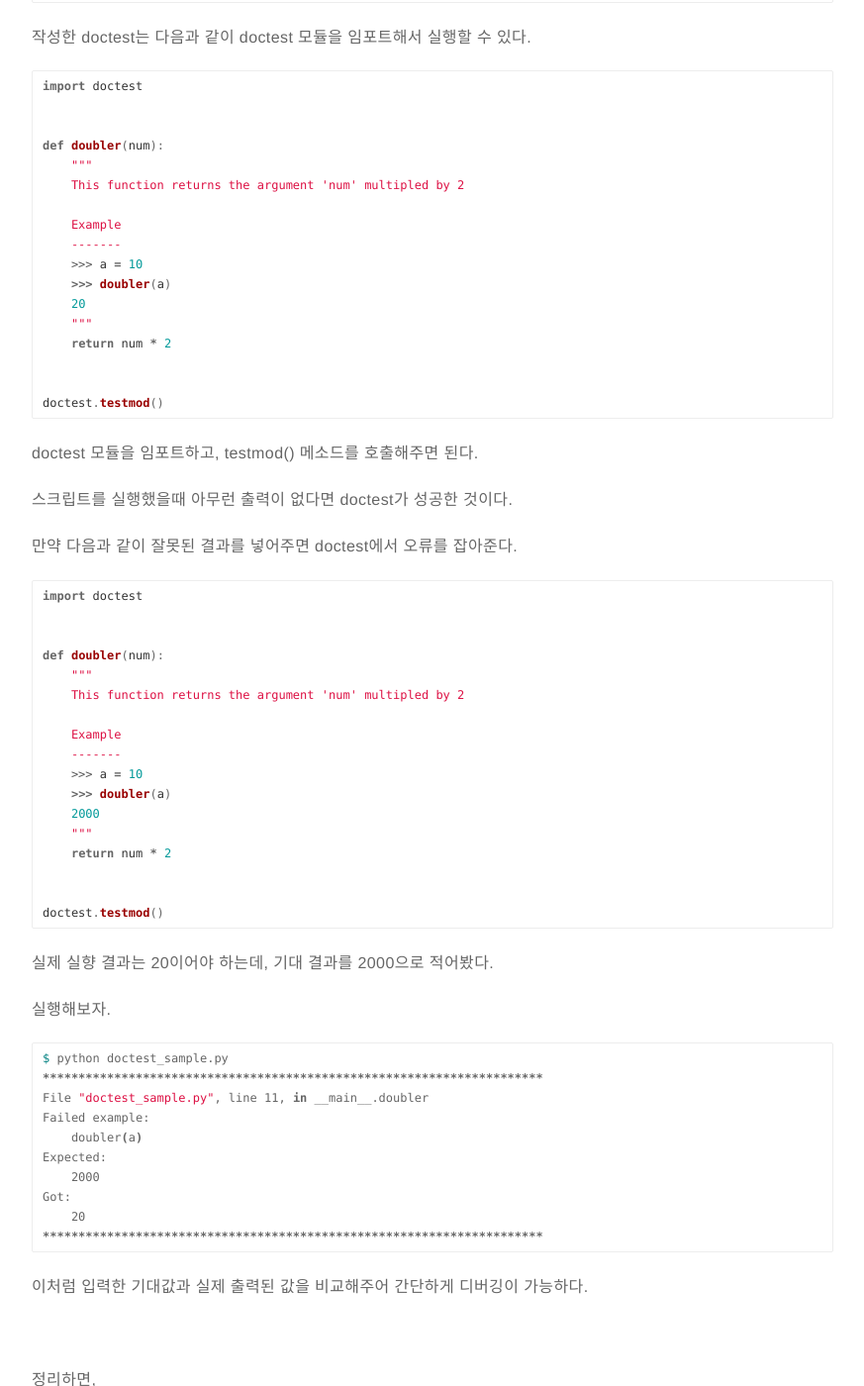
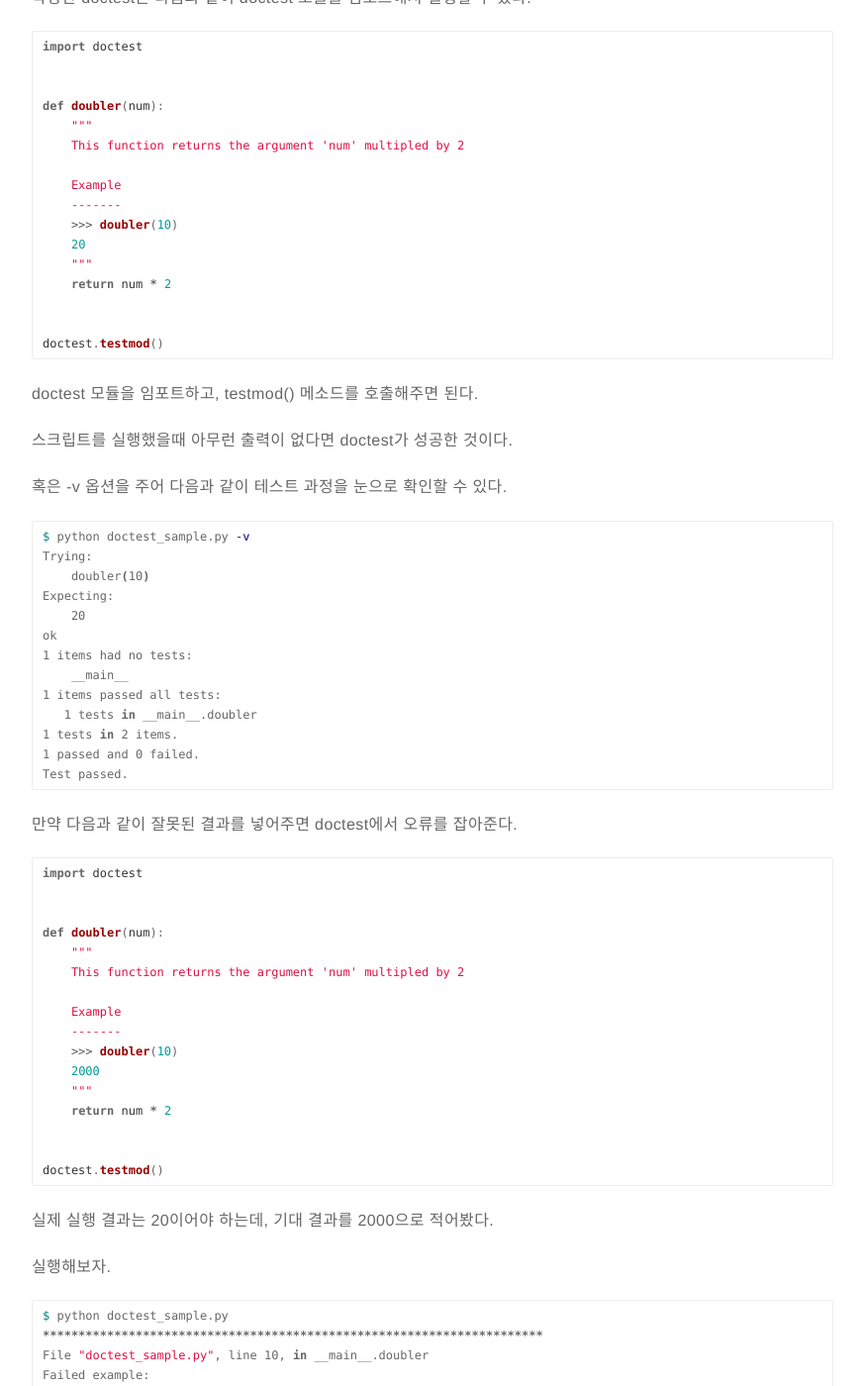
Before and after one commit to itholic/itholic.github.io, a Jekyll site: the page built from _posts/python/2019-09-10-python-doctest.md, in a window 1280 px wide and 1400 px high, scrolled down 1345 px. Shown: the whole window at 99% size, without its empty margins (203-1076 px from the left). Built offline with Jekyll 4.4.1, drawn with Linux system fonts in a browser that asks for light colours; comment, search, counter and statistics services are not loaded; some of the changed text lies outside the part shown.

Commit message:
[python] doctest add examples

````diff
--- a/_posts/python/2019-09-10-python-doctest.md
+++ b/_posts/python/2019-09-10-python-doctest.md
@@ -36,8 +36,7 @@ def doubler(num):
 
     Example
     -------
-    >>> a = 10
-    >>> doubler(a)
+    >>> doubler(10)
     20
     """
     return num * 2
@@ -52,8 +51,7 @@ def doubler(num):
 ```python
 def doubler(num):
     """
-    >>> a = 10
-    >>> doubler(a)
+    >>> doubler(10)
     20
     """
     return num * 2
@@ -71,8 +69,7 @@ def doubler(num):
 
     Example
     -------
-    >>> a = 10
-    >>> doubler(a)
+    >>> doubler(10)
     20
     """
     return num * 2
@@ -84,6 +81,24 @@ doctest.testmod()
 doctest 모듈을 임포트하고, testmod() 메소드를 호출해주면 된다.
 
 스크립트를 실행했을때 아무런 출력이 없다면 doctest가 성공한 것이다.
+
+혹은 -v 옵션을 주어 다음과 같이 테스트 과정을 눈으로 확인할 수 있다.
+
+```shell
+$ python doctest_sample.py -v
+Trying:
+    doubler(10)
+Expecting:
+    20
+ok
+1 items had no tests:
+    __main__
+1 items passed all tests:
+   1 tests in __main__.doubler
+1 tests in 2 items.
+1 passed and 0 failed.
+Test passed.
+```
 
 만약 다음과 같이 잘못된 결과를 넣어주면 doctest에서 오류를 잡아준다.
 
@@ -97,8 +112,7 @@ def doubler(num):
 
     Example
     -------
-    >>> a = 10
-    >>> doubler(a)
+    >>> doubler(10)
     2000
     """
     return num * 2
@@ -107,16 +121,16 @@ def doubler(num):
 doctest.testmod()
 ```
 
-실제 실향 결과는 20이어야 하는데, 기대 결과를 2000으로 적어봤다.
+실제 실행 결과는 20이어야 하는데, 기대 결과를 2000으로 적어봤다.
 
 실행해보자.
 
 ```shell
 $ python doctest_sample.py
 **********************************************************************
-File "doctest_sample.py", line 11, in __main__.doubler
+File "doctest_sample.py", line 10, in __main__.doubler
 Failed example:
-    doubler(a)
+    doubler(10)
 Expected:
     2000
 Got:
````
